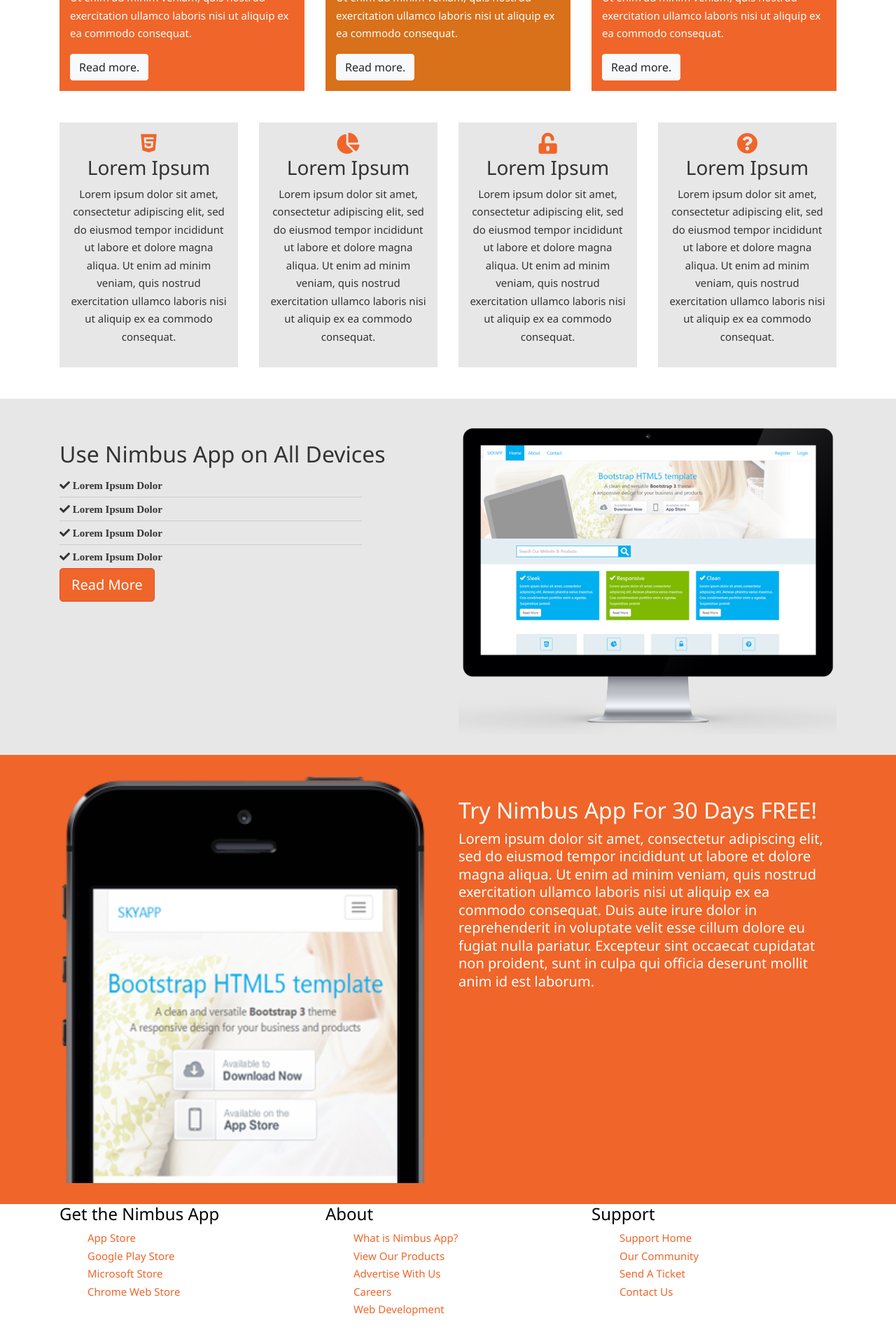
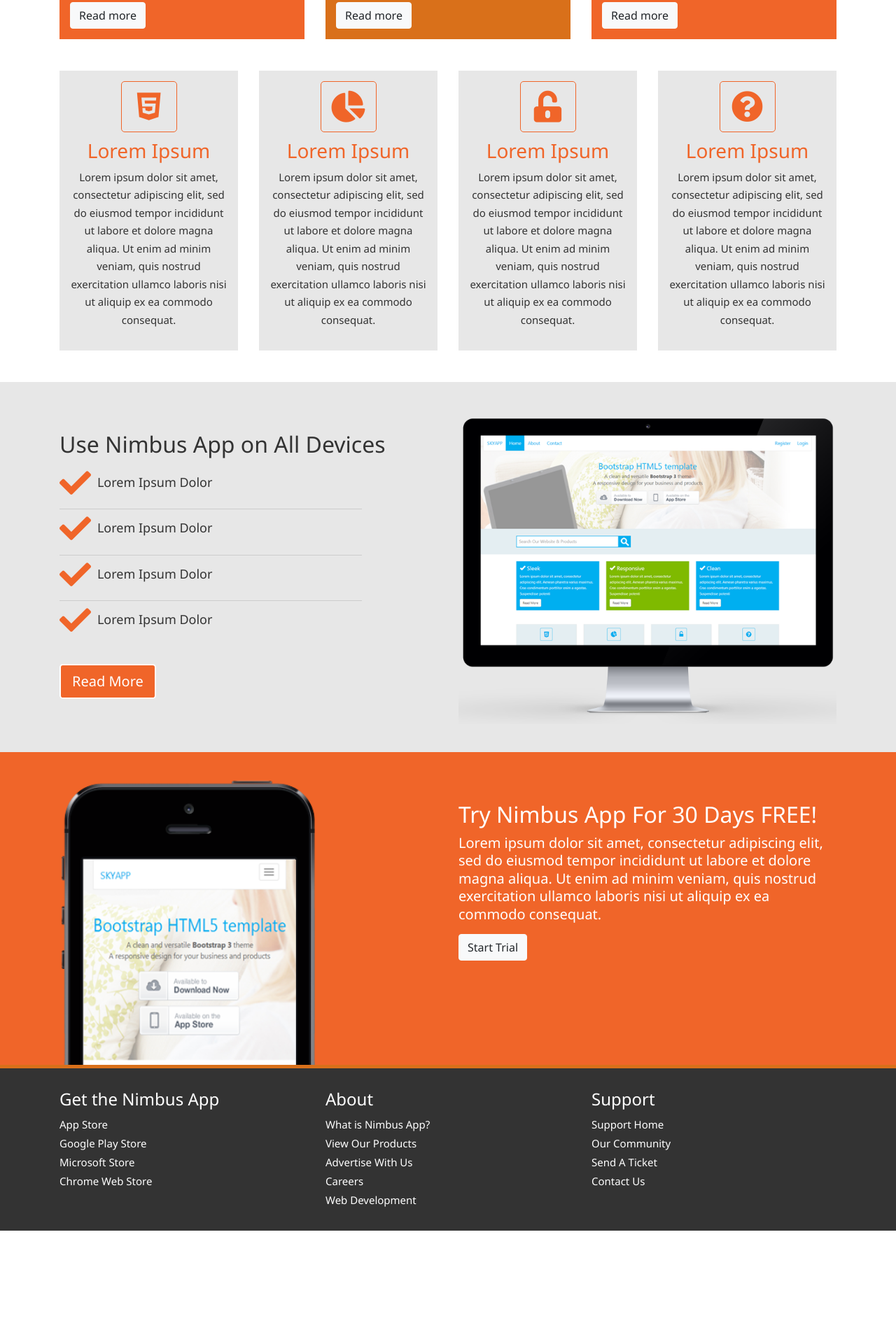
Before and after one commit to gonzalesrj/nimbusapp, a plain HTML site: page index.html in a window 1280 px wide. Shown: the part 689-2590 px from the top of the page at 70% size. After the commit the page ends 2448 px from the top, so only its background shows below. Drawn offline with nearby package versions, Linux system fonts and the light colour scheme.

Commit message:
Index page complete

```diff
--- a/index.html
+++ b/index.html
@@ -57,7 +57,7 @@
         <section class="section-showcase">
             <div class="container showcase-content">
                 <h1>Bootstrap HTML 5 Template</h1>
-                <p class="lead">Bootstrap is an open source toolkit for developing with HTML, CSS, and JS. Quickly prototype your ideas or build your entire app with our Sass variables and mixins, responsive grid system, extensive prebuilt components, and powerful plugins built on jQuery.</p>
+                <p class="lead">Build responsive, mobile-first projects on the web with the world’s most popular front-end component library.</p>
                 <div class="downloads">
                     <a href="#"><img src="img/btn-download.png" alt="Download"></a>
                     <a href="#"><img src="img/btn-appstore.png" alt="App Store"></a>
@@ -68,7 +68,7 @@
         <section class="section-light">
             <div class="container">
                 <div class="row">
-                    <div class="col-md-6">
+                    <div class="col-md-12">
                         <form class="search">
                             <div>
                                 <input type="search" placeholder="Search our Website & Products">
@@ -87,21 +87,21 @@
                         <div class="block block-primary">
                             <h3><i class="fas fa-check"></i> Sleek</h3>
                             <p>Lorem ipsum dolor sit amet, consectetur adipiscing elit, sed do eiusmod tempor incididunt ut labore et dolore magna aliqua. Ut enim ad minim veniam, quis nostrud exercitation ullamco laboris nisi ut aliquip ex ea commodo consequat.</p>
-                            <a href="#" class="btn btn-light">Read more.</a>
+                            <a href="#" class="btn btn-light">Read more</a>
                         </div>
                     </div>
                     <div class="col-md-4">
                         <div class="block block-secondary">
                             <h3><i class="fas fa-check"></i> Responsive</h3>
                             <p>Lorem ipsum dolor sit amet, consectetur adipiscing elit, sed do eiusmod tempor incididunt ut labore et dolore magna aliqua. Ut enim ad minim veniam, quis nostrud exercitation ullamco laboris nisi ut aliquip ex ea commodo consequat.</p>
-                            <a href="#" class="btn btn-light">Read more.</a>
+                            <a href="#" class="btn btn-light">Read more</a>
                         </div>
                     </div>
                     <div class="col-md-4">
                         <div class="block block-primary">
                             <h3><i class="fas fa-check"></i> Clean</h3>
                             <p>Lorem ipsum dolor sit amet, consectetur adipiscing elit, sed do eiusmod tempor incididunt ut labore et dolore magna aliqua. Ut enim ad minim veniam, quis nostrud exercitation ullamco laboris nisi ut aliquip ex ea commodo consequat.</p>
-                            <a href="#" class="btn btn-light">Read more.</a>
+                            <a href="#" class="btn btn-light">Read more</a>
                         </div>
                     </div>
                 </div>
@@ -113,29 +113,29 @@
                 <div class="row">
                     <div class="col-md-3">
                         <div class="block block-light block-center">
-                            <i class="fab fa-html5 fa-2x" style="color:#F06529"></i>
-                            <h3>Lorem Ipsum</h3>
+                            <i class="fab fa-html5 fa-3x fa-primary fa-border"></i>
+                            <h3 class="heading-primary">Lorem Ipsum</h3>
                             <p>Lorem ipsum dolor sit amet, consectetur adipiscing elit, sed do eiusmod tempor incididunt ut labore et dolore magna aliqua. Ut enim ad minim veniam, quis nostrud exercitation ullamco laboris nisi ut aliquip ex ea commodo consequat.</p>
                         </div>
                     </div>
                     <div class="col-md-3">
                         <div class="block block-light block-center">
-                            <i class="fas fa-chart-pie fa-2x" style="color:#F06529"></i>
-                            <h3>Lorem Ipsum</h3>
+                            <i class="fas fa-chart-pie fa-3x fa-primary fa-border"></i>
+                            <h3 class="heading-primary">Lorem Ipsum</h3>
                             <p>Lorem ipsum dolor sit amet, consectetur adipiscing elit, sed do eiusmod tempor incididunt ut labore et dolore magna aliqua. Ut enim ad minim veniam, quis nostrud exercitation ullamco laboris nisi ut aliquip ex ea commodo consequat.</p>
                         </div>
                     </div>
                     <div class="col-md-3">
                         <div class="block block-light block-center">
-                            <i class="fas fa-unlock-alt fa-2x" style="color:#F06529"></i>
-                            <h3>Lorem Ipsum</h3>
+                            <i class="fas fa-unlock-alt fa-3x fa-primary fa-border"></i>
+                            <h3 class="heading-primary">Lorem Ipsum</h3>
                             <p>Lorem ipsum dolor sit amet, consectetur adipiscing elit, sed do eiusmod tempor incididunt ut labore et dolore magna aliqua. Ut enim ad minim veniam, quis nostrud exercitation ullamco laboris nisi ut aliquip ex ea commodo consequat.</p>
                         </div>
                     </div>
                     <div class="col-md-3">
                         <div class="block block-light block-center">
-                            <i class="fas fa-question-circle fa-2x" style="color:#F06529"></i>
-                            <h3>Lorem Ipsum</h3>
+                            <i class="fas fa-question-circle fa-3x fa-primary fa-border"></i>
+                            <h3 class="heading-primary">Lorem Ipsum</h3>
                             <p>Lorem ipsum dolor sit amet, consectetur adipiscing elit, sed do eiusmod tempor incididunt ut labore et dolore magna aliqua. Ut enim ad minim veniam, quis nostrud exercitation ullamco laboris nisi ut aliquip ex ea commodo consequat.</p>
                         </div>
                     </div>
@@ -143,18 +143,19 @@
             </div>
         </section>
 
-        <section class="section-light">
+        <section class="section-light extra-pad">
             <div class="container">
                 <div class="row">
                     <div class="col-md-6">
                         <h2 class="page-header">Use <span class="em-primary">Nimbus App</span> on All Devices</h2>
                         <ul class="list list-feature">
-                            <li><i class="fas fa-check"> <span>Lorem Ipsum Dolor</span></i></li>
-                            <li><i class="fas fa-check"> <span>Lorem Ipsum Dolor</span></i></li>
-                            <li><i class="fas fa-check"> <span>Lorem Ipsum Dolor</span></i></li>
-                            <li><i class="fas fa-check"> <span>Lorem Ipsum Dolor</span></i></li>
+                            <li><i class="fas fa-check fa-3x fa-primary"></i> <span>Lorem Ipsum Dolor</span></li>
+                            <li><i class="fas fa-check fa-3x fa-primary"></i> <span>Lorem Ipsum Dolor</span></li>
+                            <li><i class="fas fa-check fa-3x fa-primary"></i> <span>Lorem Ipsum Dolor</span></li>
+                            <li><i class="fas fa-check fa-3x fa-primary"></i> <span>Lorem Ipsum Dolor</span></li>
                         </ul>
-                        <a href="#" class="btn btn-primary btn-lg" style="background-color:#F06529; border-color: #E34C26">Read More</a>
+                        <br>
+                        <a href="#" class="btn btn-primary btn-lg">Read More</a>
                     </div>
                     <div class="col-md-6">
                         <img class="device" src="img/device-imac.png">
@@ -163,22 +164,22 @@
             </div>
         </section>
 
-        <section class="section-primary">
+        <section class="section-primary extra-pad">
             <div class="container">
                 <div class="row">
                     <div class="col-md-6">
-                        <img class="device" src="img/device-iphone.png">
+                        <img class="device device-small" src="img/device-iphone.png">
                     </div>
                     <div class="col-md-6">
                         <h2 class="page-header">Try Nimbus App For 30 Days FREE!</h2>
-                        <p class="lead">Lorem ipsum dolor sit amet, consectetur adipiscing elit, sed do eiusmod tempor incididunt ut labore et dolore magna aliqua. Ut enim ad minim veniam, quis nostrud exercitation ullamco laboris nisi ut aliquip ex ea commodo consequat. Duis aute irure dolor in reprehenderit in voluptate velit esse cillum dolore eu fugiat nulla pariatur. Excepteur sint occaecat cupidatat non proident, sunt in culpa qui officia deserunt mollit anim id est laborum.</p>
-                        <a href="#" class="btn btn-lg btn-default btn-rounded">Start Trial</a>
+                        <p class="lead">Lorem ipsum dolor sit amet, consectetur adipiscing elit, sed do eiusmod tempor incididunt ut labore et dolore magna aliqua. Ut enim ad minim veniam, quis nostrud exercitation ullamco laboris nisi ut aliquip ex ea commodo consequat.</p>
+                        <a href="#" class="btn btn-light">Start Trial</a>
                     </div>
                 </div>
             </div>
         </section>
 
-        <footer class="main">
+        <footer class="footer-main">
             <div class="container">
                 <div class="row">
                     <div class="col-md-4">
--- a/scss/base/_base.scss
+++ b/scss/base/_base.scss
@@ -24,3 +24,8 @@ nav {
 img.device {
     width: 100%;
 }
+
+img.device-small {
+    width: 70%;
+    margin-bottom: -40px;
+}
--- a/scss/base/_normalize.scss
+++ b/scss/base/_normalize.scss
@@ -9,3 +9,8 @@ h1, h2, h3, h4, h5, h6 {
 .no-pad-top {
     padding-top: 0;
 }
+
+.extra-pad {
+    padding-top: 40px;
+    padding-bottom: 40px;
+}
--- a/scss/base/_variables.scss
+++ b/scss/base/_variables.scss
@@ -11,5 +11,5 @@ $dark-color: #333333;
 
 /* Showcase Area */
 
-$showcase-height: 400px;
+$showcase-height: 100%;
 $showcase-image: "../img/showcase.jpg";
--- a/scss/layouts/_footer.scss
+++ b/scss/layouts/_footer.scss
@@ -0,0 +1,23 @@
+/* Footer */
+
+.footer-main {
+    @include add-background($dark-color);
+    @include add-border(5px, $secondary-color, top);
+    min-height: 200px;
+    padding: 30px 0;
+    z-index: 100;
+
+    a {
+        color: #ffffff;
+    }
+
+    ul {
+        margin: 0;
+        padding: 0;
+    }
+
+    li {
+        line-height: 1.8em;
+        list-style: none;
+    }
+}
--- a/scss/modules/_buttons.scss
+++ b/scss/modules/_buttons.scss
@@ -0,0 +1,11 @@
+/* Buttons */
+
+.btn-primary {
+    @include add-background($primary-color);
+    @include add-border(2px, #ffffff, all);
+}
+
+.btn-primary:hover {
+    background: darken($primary-color, 10%);
+    @include add-border(2px, #ffffff, all);
+}
--- a/scss/modules/_forms.scss
+++ b/scss/modules/_forms.scss
@@ -2,6 +2,7 @@
 
 .search {
     width: 100%;
+    text-align: center;
 
     h3 {
         margin-top: 0;
@@ -11,7 +12,7 @@
     input[type="search"] {
         border: 0;
         height: 50px;
-        width: 50%;
+        width: 70%;
         border: 2px solid $primary-color;
         font-size: 18px;
         padding-left: 10px;
--- a/scss/modules/_sections.scss
+++ b/scss/modules/_sections.scss
@@ -4,11 +4,13 @@ section {
 }
 
 .section-showcase {
-    height: $showcase-height;
+    min-height: $showcase-height;
     background:url($showcase-image) no-repeat top center;
 
     .showcase-content {
-        padding: 110px 15px;
+        padding-top: 110px;
+        padding-right: 15px;
+        padding-left: 15px;
         text-align: center;
     }
 
--- a/scss/modules/_typography.scss
+++ b/scss/modules/_typography.scss
@@ -11,11 +11,54 @@
     width: 80%;
 
     li {
-        line-height: 2.2em;
+        line-height: 3.5em;
         @include add-border(1px, #cccccc, bottom);
     }
 
     li:last-child {
         border: 0;
     }
+
+    span {
+        vertical-align: top;
+        padding-top: 9px;
+        font-size: 120%;
+    }
+
+    i {
+        margin-top: 5px;
+        margin-right: 5px;
+    }
 }
+
+/* icons */
+
+.fa-primary {
+    color: $primary-color !important;
+}
+
+.fa-border {
+    @include add-border(1px, $primary-color, all);
+    @include border-radius(5px);
+    padding: 13px 15px;
+    width: 80px;
+    margin-bottom: 10px;
+}
+
+/* Headings */
+
+.heading-primary {
+    color: $primary-color;
+}
+
+.heading-secondary {
+    color: $secondary-color;
+}
+
+.heading-light {
+    color: $light-color;
+}
+
+.heading-dark {
+    color: $dark-color;
+}
```
Also changed, not shown: css/main.css, 1 other file.
